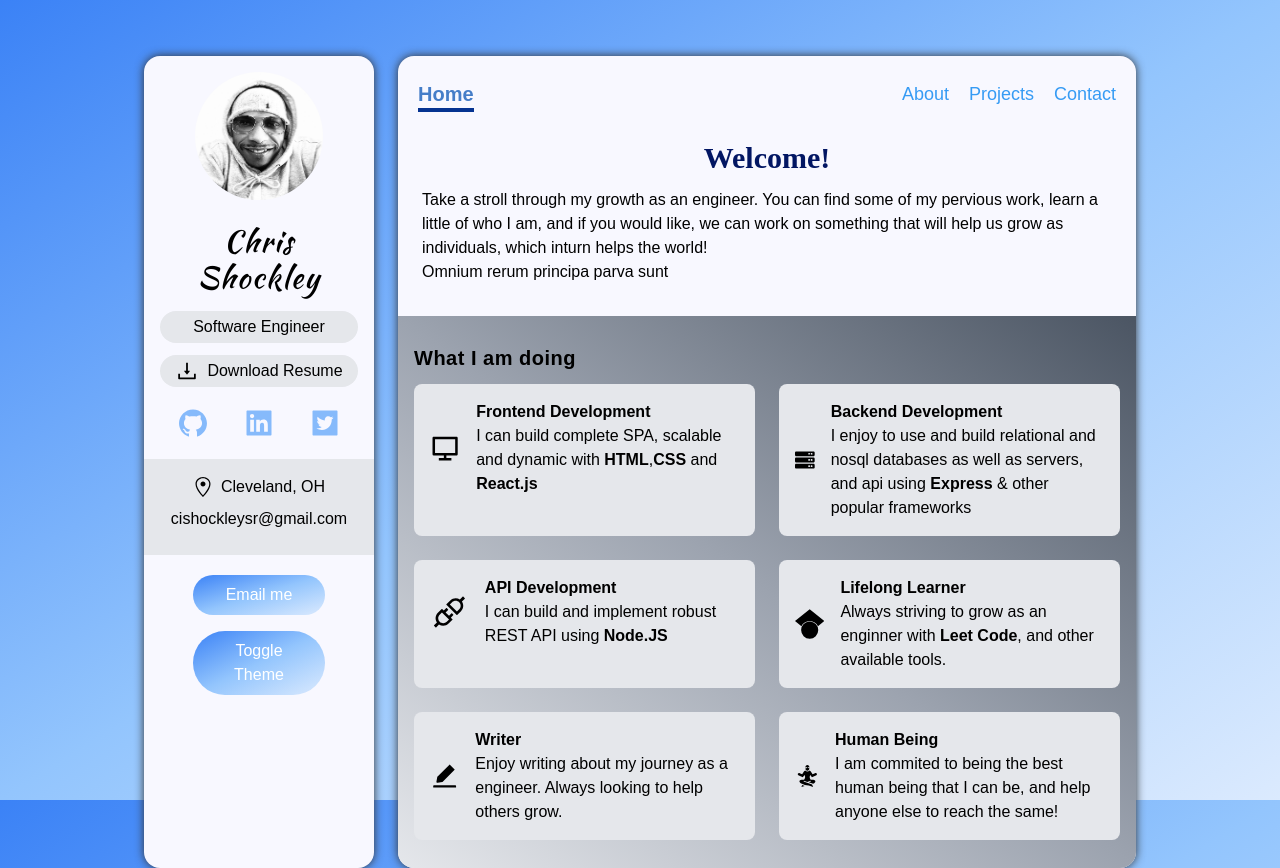
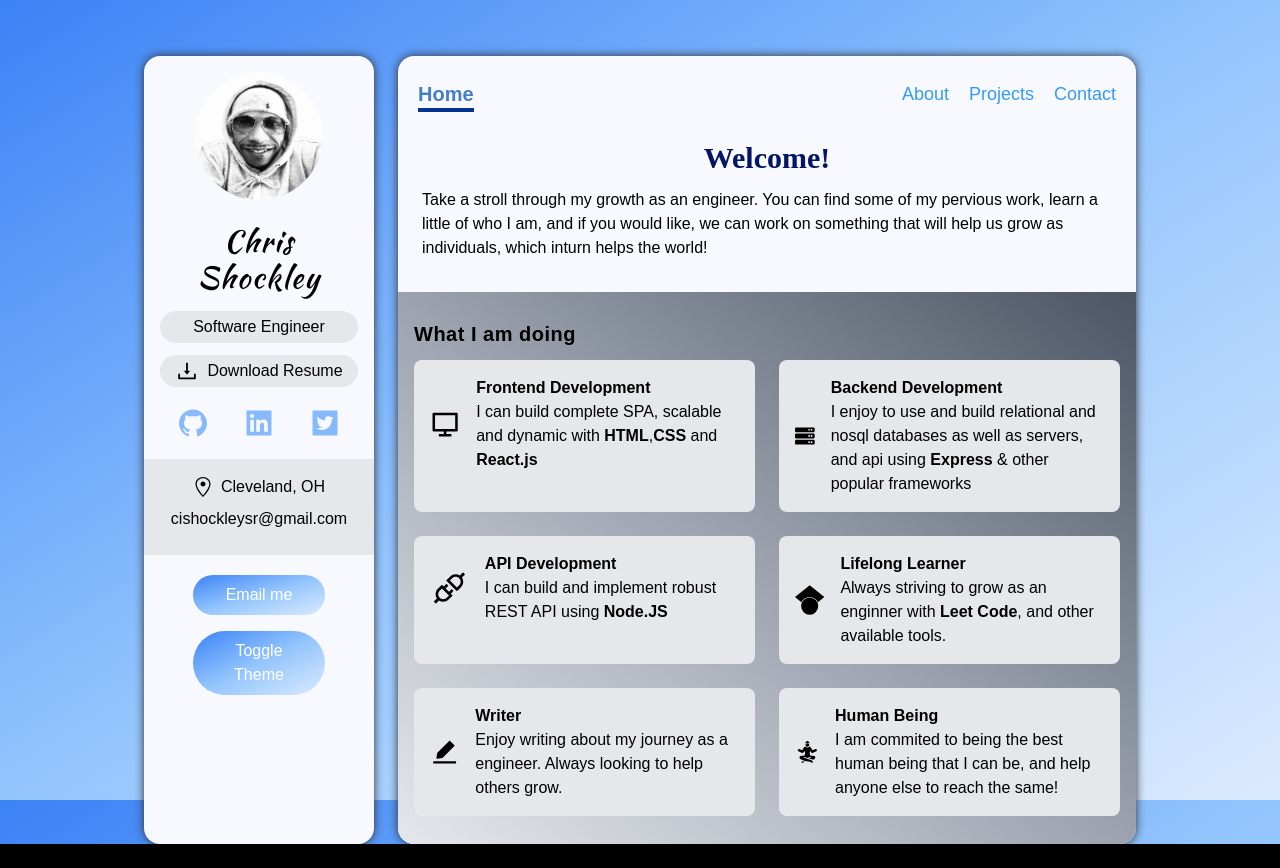
Before and after one commit to cishocksr/portfolio-mk-i, a Next.js app: page / in a window 1280 px wide. After the commit the page ends 844 px from the top, so only its background shows below. Built offline with nearby package versions, Linux system fonts and the light colour scheme; a web font is replaced by a local one.

Commit message:
lorem ipsum left

```diff
--- a/pages/index.tsx
+++ b/pages/index.tsx
@@ -20,8 +20,6 @@ const index = () => {
         pervious work, learn a little of who I am, and if you would like, we can
         work on something that will help us grow as individuals, which inturn
         helps the world!
-        <br />
-        <span className='text-center'>Omnium rerum principa parva sunt</span>
       </h6>
       <div
         className='flex-grow p-4 mt-5 bg-gradient-to-tr from-gray-200 via-gray-400 to-gray-600 dark:bg-night-100'
```
